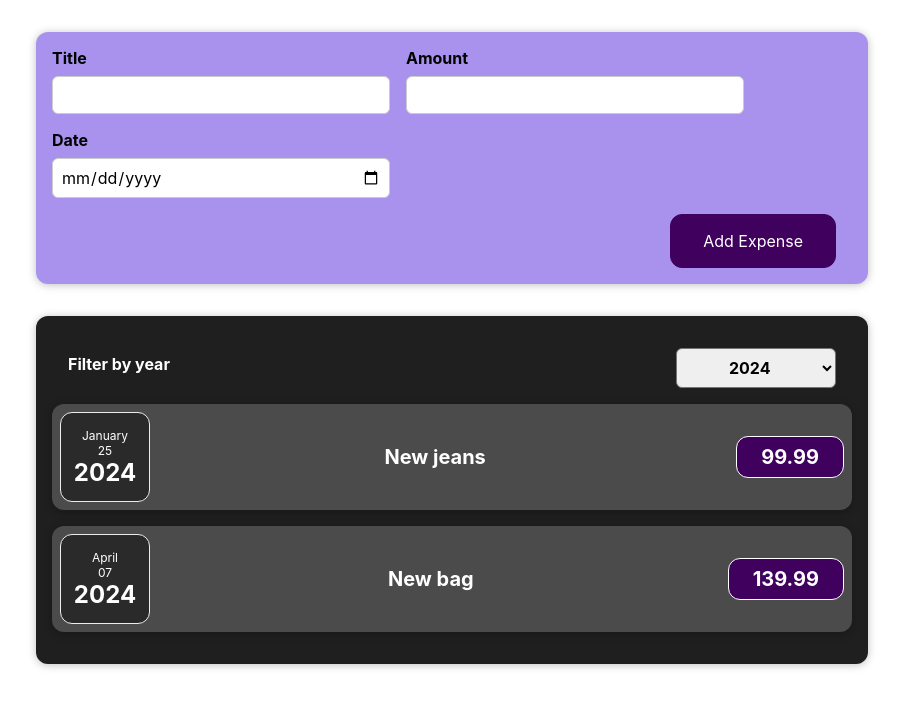
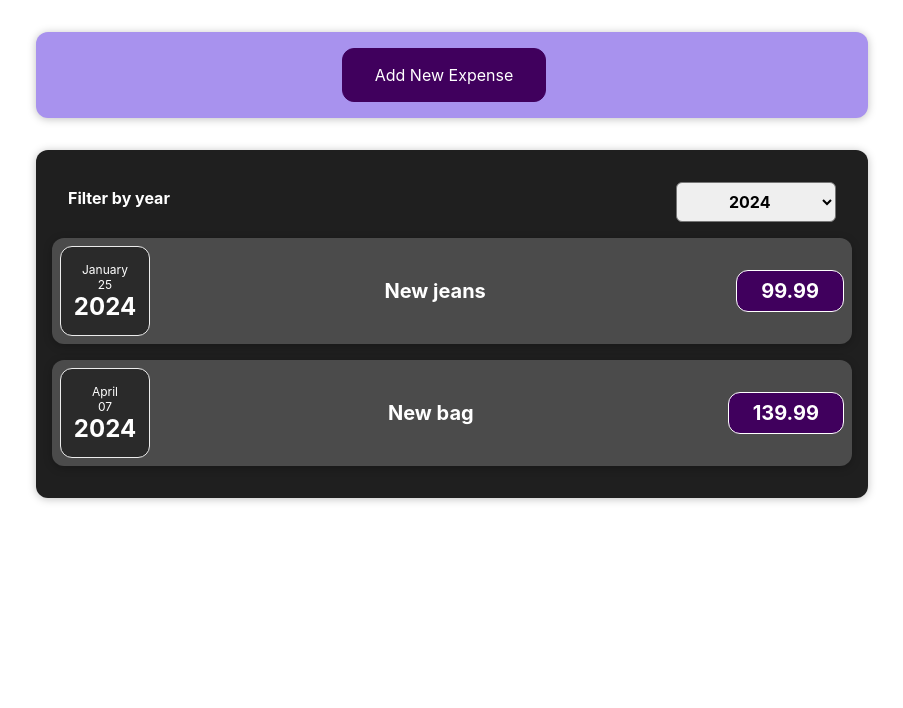
Before and after one commit to marionpol/expenses-http, a React (Create React App) app: page / in a window 1280 px wide. Shown: the top 708 px of the page, without its empty margins (188-1091 px from the left). Built offline with nearby package versions, Linux system fonts and the light colour scheme.

Commit message:
UL 6, cancel button

```diff
--- a/src/components/NewExpense/ExpenseForm.css
+++ b/src/components/NewExpense/ExpenseForm.css
@@ -1,5 +1,6 @@
 .new-expense__controls {
     display: flex;
+    flex-direction: column;
     flex-wrap: wrap;
     gap: 1rem;
     margin-bottom: 1rem;
--- a/src/components/NewExpense/ExpenseForm.js
+++ b/src/components/NewExpense/ExpenseForm.js
@@ -1,19 +1,19 @@
 import './ExpenseForm.css'
 import { useState } from 'react'
+
 const ExpenseForm = (props) => {
     const [enteredTitle, setEnteredTitle] = useState('')
-    console.log(enteredTitle)
     const [enteredAmount, setEnteredAmount] = useState('')
-    console.log(enteredAmount)
     const [enteredDate, setEnteredDate] = useState('')
-    console.log(enteredDate)
 
     const titleChangeHandler = (event) => {
         setEnteredTitle(event.target.value)
     }
+
     const amountChangeHandler = (event) => {
         setEnteredAmount(event.target.value)
     }
+
     const dateChangeHandler = (event) => {
         setEnteredDate(event.target.value)
     }
@@ -29,9 +29,9 @@ const ExpenseForm = (props) => {
         setEnteredTitle('')
         setEnteredAmount('')
         setEnteredDate('')
+    }
 
-    }
-    return(
+    return (
         <form onSubmit={submitHandler}>
             <div className="new-expense__controls">
                 <div className="new-expense__control">
@@ -40,17 +40,15 @@ const ExpenseForm = (props) => {
                 </div>
                 <div className="new-expense__control">
                     <label>Amount</label>
-                    <input type="number" min="0.01" step="0.01" onChange={amountChangeHandler}
-                    value={enteredAmount}/>
+                    <input type="number" min="0.01" step="0.01" onChange={amountChangeHandler} value={enteredAmount}/>
                 </div>
                 <div className="new-expense__control">
                     <label>Date</label>
-                    <input type="date" min="2023-01-01" max="2025-01-01" onChange={dateChangeHandler}
-                    value={enteredDate}/>
+                    <input type="date" min="2023-01-01" max="2025-01-01" onChange={dateChangeHandler} value={enteredDate}/>
                 </div>
             </div>
             <div className="new-expense__actions">
-                <button type="submit">Add Expense</button>
+                <button type="submit">Add New Expense</button>
             </div>
         </form>
     )
--- a/src/components/NewExpense/NewExpense.js
+++ b/src/components/NewExpense/NewExpense.js
@@ -1,20 +1,40 @@
-import './NewExpense.css'
-import ExpenseForm from "./ExpenseForm"
-
+import React, { useState } from 'react';
+import './NewExpense.css';
+import ExpenseForm from './ExpenseForm';
 
 const NewExpense = (props) => {
-    const saveExpenseDatahandler = (enteredExpenseData) => {
+    const [editForm, setEditForm] = useState(false);
+
+    const startEditingHandler = () => {
+        setEditForm(true);
+    };
+
+    const stopEditingHandler = () => {
+        setEditForm(false);
+    };
+
+    const saveExpenseDataHandler = (enteredExpenseData) => {
         const expenseData = {
             ...enteredExpenseData,
             id: Math.random().toString()
-        }
-        props.onAddExpense(expenseData)
-    }
-    return(
+        };
+        props.onAddExpense(expenseData);
+        setEditForm(false);
+    };
+
+    return (
         <div className="new-expense">
-            <ExpenseForm onSaveExpenseData={saveExpenseDatahandler}/>
-            </div>
-    )
-}
+            {!editForm && (
+                <button onClick={startEditingHandler}>Add New Expense</button>
+            )}
+            {editForm && (
+                <div>
+                    <ExpenseForm onSaveExpenseData={saveExpenseDataHandler} />
+                    <button onClick={stopEditingHandler}>Cancel</button>
+                </div>
+            )}
+        </div>
+    );
+};
 
-export default NewExpense
+export default NewExpense;
```
